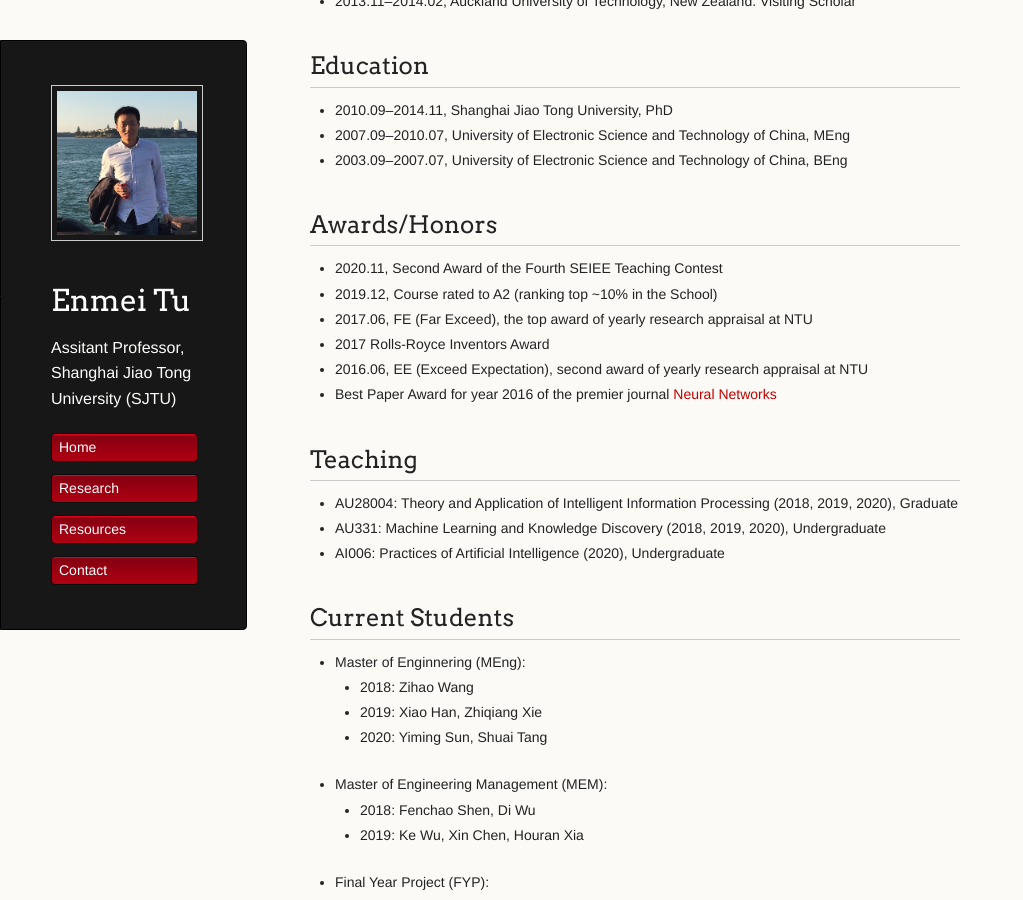
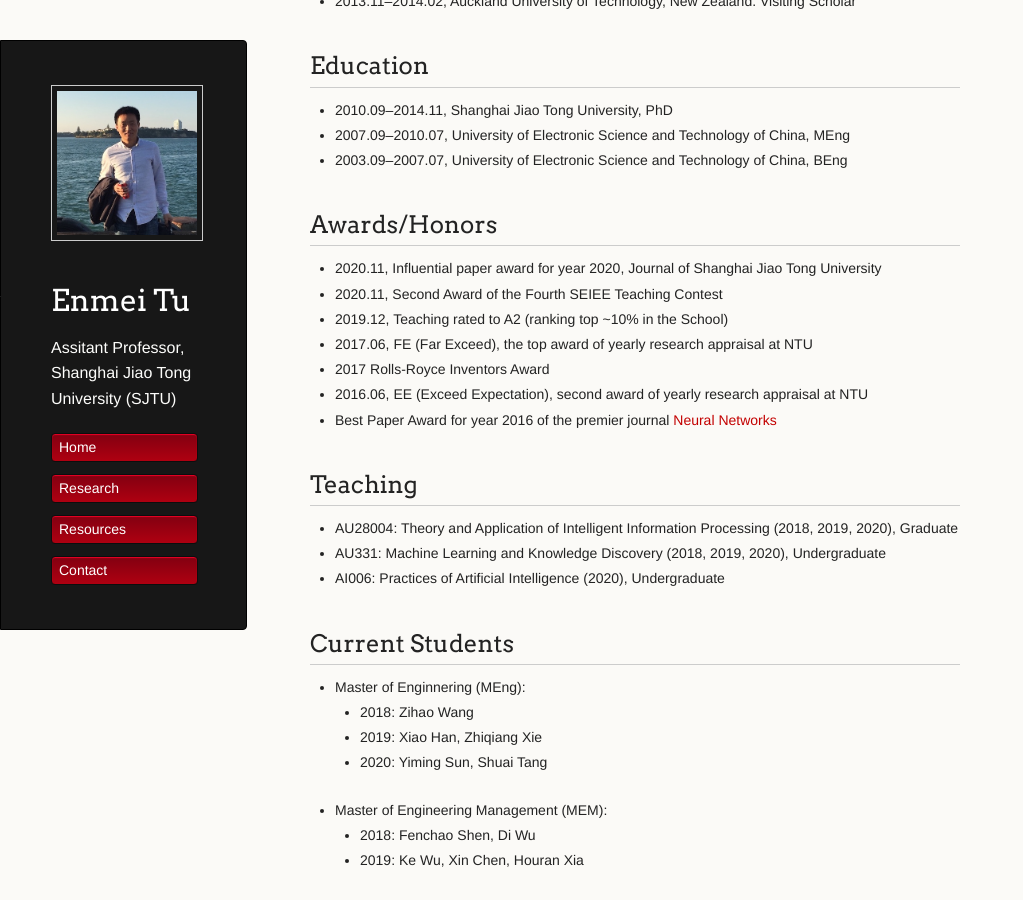
Before and after one commit to hellotem/enmeitu.github.io, a Jekyll site: the page built from index.md, in a window 1280 px wide and 900 px high, scrolled down 495 px. Shown: the whole window, without its empty margins (0-1023 px from the left). Built offline with Jekyll 4.4.1, drawn with Linux system fonts in a browser that asks for light colours.

Commit message:
add influential paper award

```diff
--- a/index.md
+++ b/index.md
@@ -27,8 +27,9 @@ Enmei obtained his PhD degree from [Shanghai Jiao Tong University (SJTU)](http:/
 * 2003.09--2007.07, University of Electronic Science and Technology of China, BEng
 
 ## Awards/Honors
+* 2020.11, Influential paper award for year 2020,  Journal of Shanghai Jiao Tong University
 * 2020.11, Second Award of the Fourth SEIEE Teaching Contest
-* 2019.12, Course rated to A2 (ranking top ~10% in the School)
+* 2019.12, Teaching rated to A2 (ranking top ~10% in the School)
 * 2017.06, FE (Far Exceed), the top award of yearly research appraisal at NTU
 * 2017 Rolls-Royce Inventors Award
 * 2016.06, EE (Exceed Expectation), second award of yearly research appraisal at NTU
```
